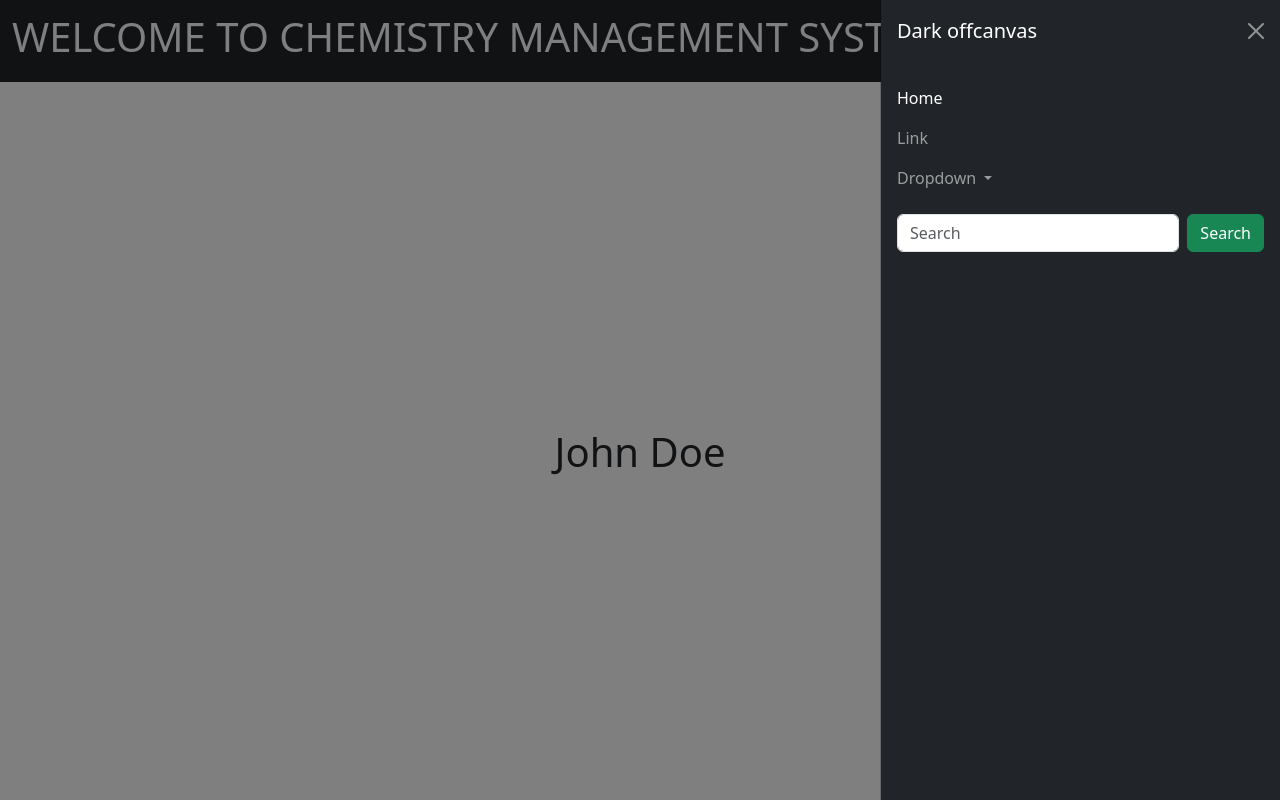
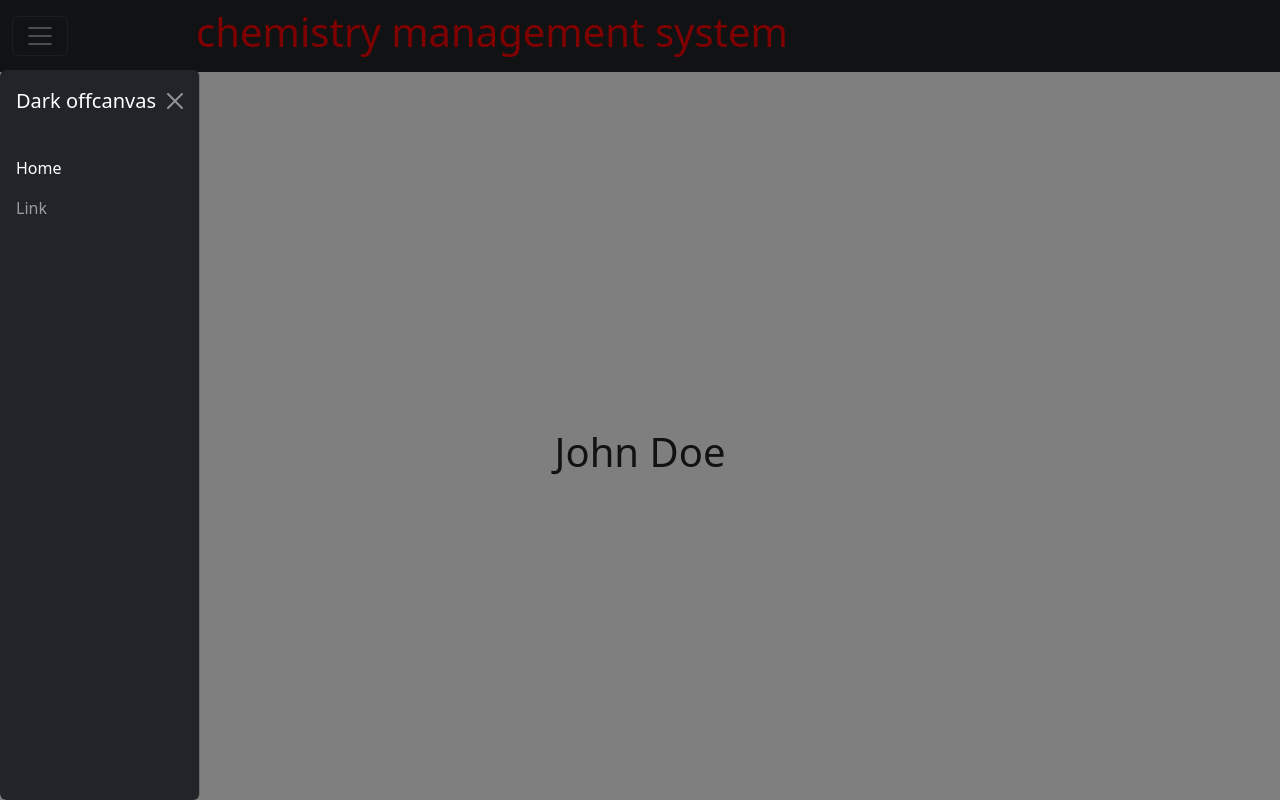
Before and after one commit to mani2006-cyber/sql, a Flask app: page / in a window 1280 px wide, after a click that opens the changed part. Run offline with Flask 3, Linux system fonts and the light colour scheme.

Commit message:
some changes are done html files

```diff
--- a/static/style.css
+++ b/static/style.css
@@ -21,7 +21,8 @@ body {
   margin-bottom: 5rem;
 }
 .main{
-  padding-left : 2rem
+   color : red;
   display : flex;
   fles-wrap : wrap;
+  margin-right : 30rem
 }
--- a/templates/index.html
+++ b/templates/index.html
@@ -15,58 +15,8 @@
   </head>
 <body>
 
-  <div class ='container'>
-    <nav class="navbar navbar-dark bg-dark fixed-top mb-4">
-      <div class="container-fluid">
-        <a class="navbar-brand" href="#">
-          <div class = 'main'>
-            <h1>WELCOME TO CHEMISTRY MANAGEMENT SYSTEM</h1>
-            </div>
-        </a>
-        <button class="navbar-toggler" type="button" data-bs-toggle="offcanvas" data-bs-target="#offcanvasDarkNavbar" aria-controls="offcanvasDarkNavbar" aria-label="Toggle navigation">
-          <span class="navbar-toggler-icon mr-3"></span>
-        </button>
-        <div class="offcanvas offcanvas-end text-bg-dark" tabindex="-1" id="offcanvasDarkNavbar" aria-labelledby="offcanvasDarkNavbarLabel">
-          <div class="offcanvas-header">
-            <h5 class="offcanvas-title" id="offcanvasDarkNavbarLabel">Dark offcanvas</h5>
-            <button type="button" class="btn-close btn-close-white" data-bs-dismiss="offcanvas" aria-label="Close"></button>
-          </div>
-          <div class="offcanvas-body">
-            <ul class="navbar-nav justify-content-end flex-grow-1 pe-3">
-              <li class="nav-item">
-                <a class="nav-link active" aria-current="page" href="#">Home</a>
-              </li>
-              <li class="nav-item">
-                <a class="nav-link" href="#">Link</a>
-              </li>
-              <li class="nav-item dropdown">
-                <a class="nav-link dropdown-toggle" href="#" role="button" data-bs-toggle="dropdown" aria-expanded="false">
-                  Dropdown
-                </a>
-                <ul class="dropdown-menu dropdown-menu-dark">
-                  <li><a class="dropdown-item" href="#">Action</a></li>
-                  <li><a class="dropdown-item" href="#">Another action</a></li>
-                  <li>
-                    <hr class="dropdown-divider">
-                  </li>
-                  <li><a class="dropdown-item" href="#">Something else here</a></li>
-                </ul>
-              </li>
-            </ul>
-            <form class="d-flex mt-3" role="search">
-              <input class="form-control me-2" type="search" placeholder="Search" aria-label="Search">
-              <button class="btn btn-success" type="submit">Search</button>
-            </form>
-          </div>
-        </div>
-      </div>
+   {% include 'nav.html'%}
 
-    </nav>
-
-
-  </div>
-
-  <div>
     {% for data in content %}
     <h1>{{data.name}}</h1>
     {% endfor %}
--- /dev/null
+++ b/templates/nav.html
@@ -0,0 +1,35 @@
+<div class ='container'>
+
+    <nav class="navbar navbar-dark bg-dark fixed-top">
+      <div class="container-fluid">
+
+        <button class="navbar-toggler" type="button" data-bs-toggle="offcanvas" data-bs-target="#offcanvasDarkNavbar" aria-controls="offcanvasDarkNavbar" aria-label="Toggle navigation">
+          <span class="navbar-toggler-icon"></span>
+        </button>
+
+        <div class="main"><h1>chemistry management system</h1></div>
+
+
+        <div class="offcanvas offcanvas-start text-bg-dark rounded " style="margin-top :70px; width:200px; " tabindex="-1" id="offcanvasDarkNavbar" aria-labelledby="offcanvasWhiteNavbarLabel">
+          <div class="offcanvas-header">
+            <h5 class="offcanvas-title" id="offcanvasDarkNavbarLabel">Dark offcanvas</h5>
+            <button type="button" class="btn-close btn-close-white" data-bs-dismiss="offcanvas" aria-label="Close"></button>
+          </div>
+          <div class="offcanvas-body">
+            <ul class="navbar-nav justify-content-end flex-grow-1 pe-3">
+              <li class="nav-item">
+                <a class="nav-link active" aria-current="page" href="/templates/index.html">Home</a>
+              </li>
+              <li class="nav-item">
+                <a class="nav-link" href="#">Link</a>
+              </li>
+            </ul>
+          </div>
+        </div>
+      </div>
+    </nav>
+
+
+</div>
+
+<div>
```
Also changed, not shown: templates/home.html (added, +17 -0 lines).
